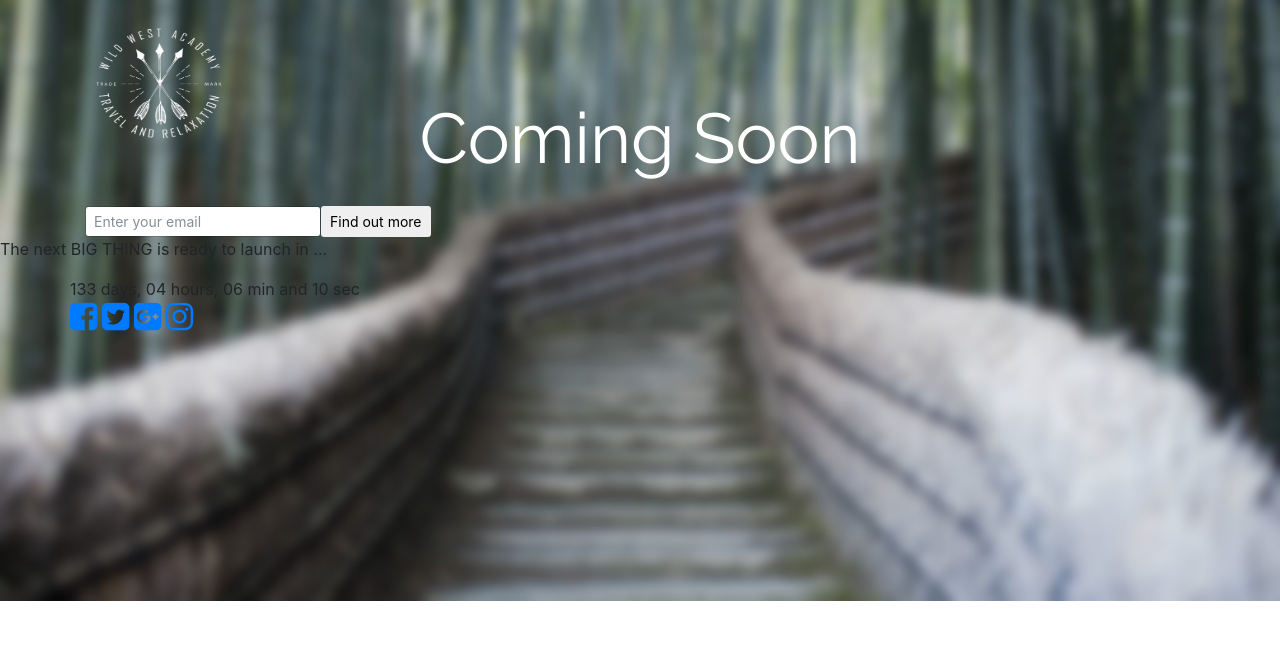
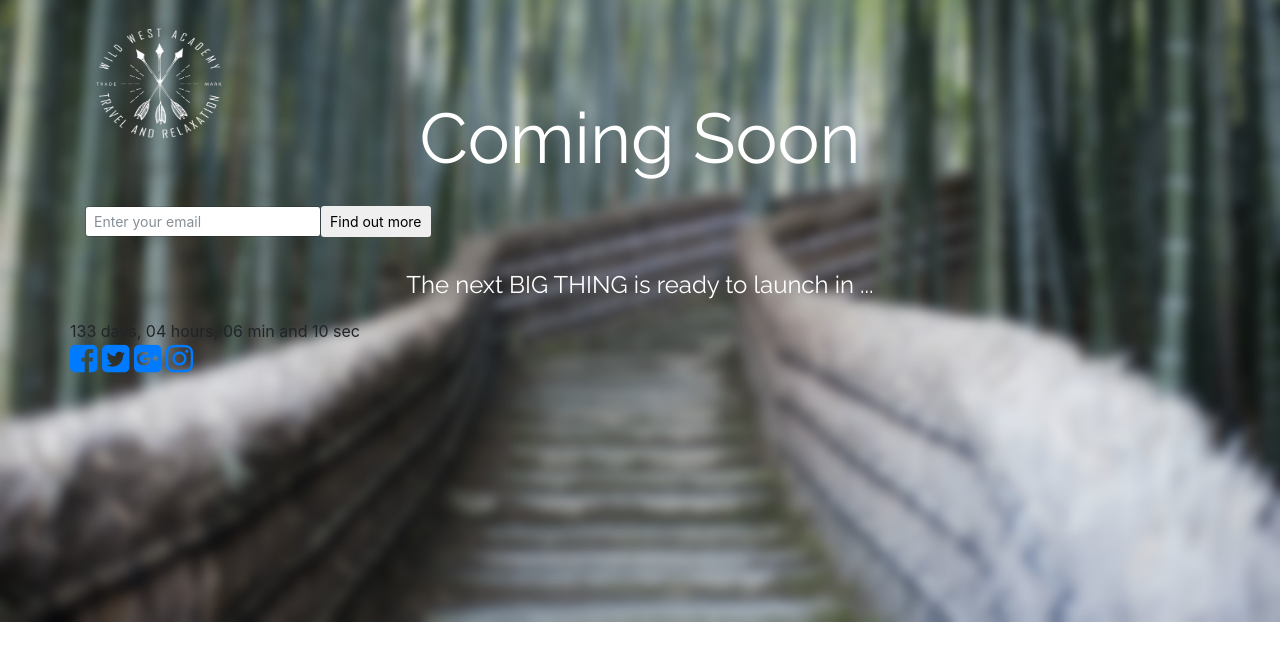
Before and after one commit to sujeevan-dev/Coming-Soon-Page, a plain HTML site: page index.html in a window 1280 px wide. Drawn offline with nearby package versions, Linux system fonts and the light colour scheme; a web font is replaced by a local one.

Commit message:
Sub-title section was styled

```diff
--- a/css/style.css
+++ b/css/style.css
@@ -20,3 +20,11 @@ html, body{
 	margin-bottom: 20px;
 	margin-top: -50px;
 }
+
+#sub-title p{
+	color: white;
+	text-align: center;
+	font-family: 'Raleway', cursive;
+	font-size: 1.5em;
+	margin-top: 30px;
+}
```
